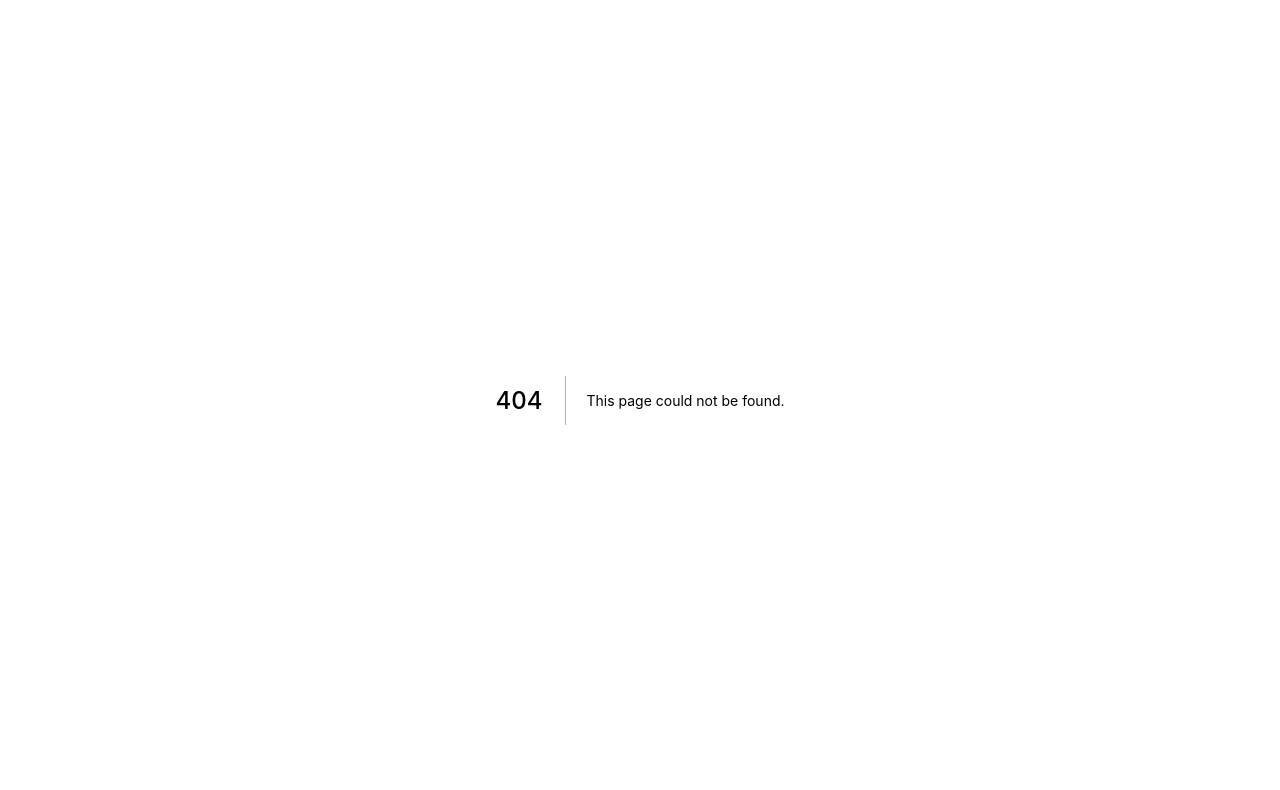
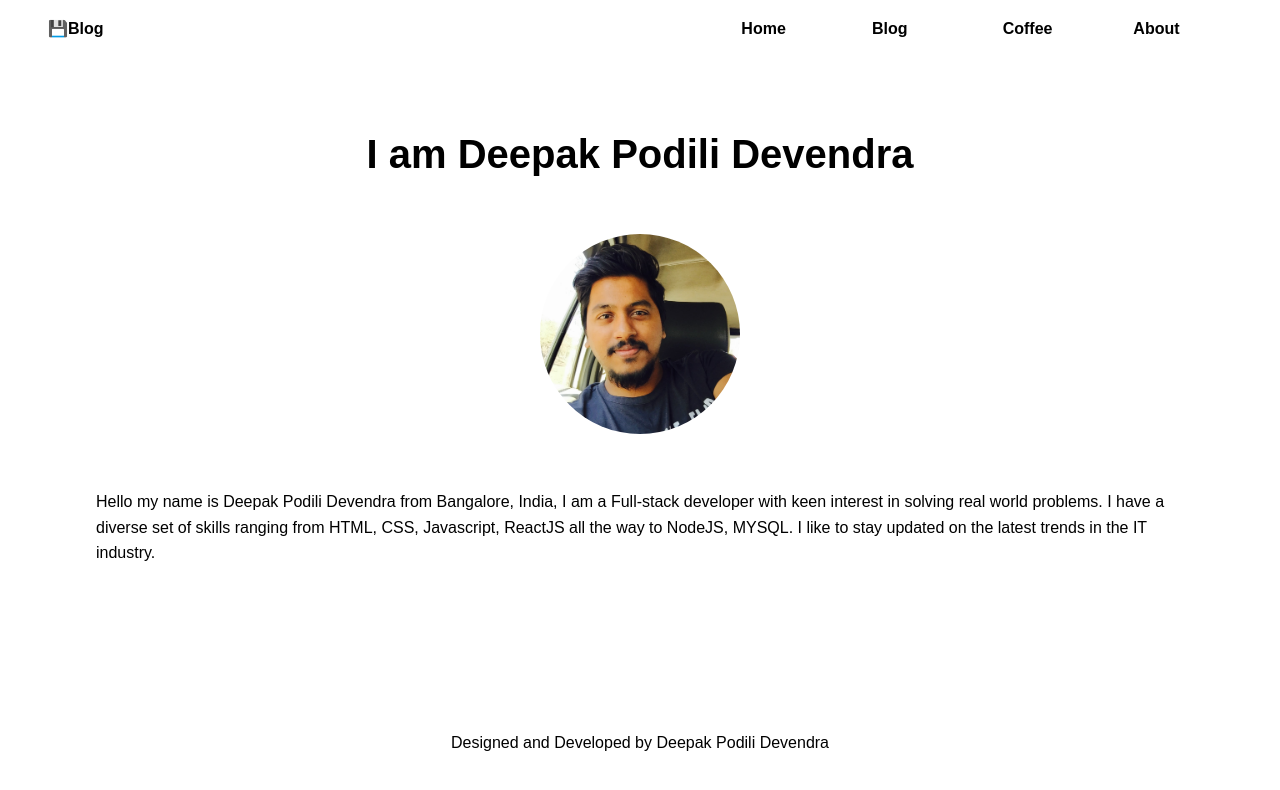
Before and after one commit to odin47/blog-deepak, a Next.js app: page /about in a window 1280 px wide. Before the commit this address had no page. Shown: the top 790 px of the page. Built offline with nearby package versions, Linux system fonts and the light colour scheme.

Commit message:
Created About page
1.) Created About page
2.) Used css clamp function for overall fontsize
3.) Added ArticleList component in blog page

```diff
--- a/components/Intro/Intro.module.scss
+++ b/components/Intro/Intro.module.scss
@@ -2,7 +2,6 @@
 @import 'styles/variables';
 
 .container {
-	padding-top: 3rem;
 	max-width: 60em;
 	@include flex($direction: column, $align: center);
 	.childContainer {
--- /dev/null
+++ b/pages/about.js
@@ -0,0 +1,22 @@
+import Layout from 'components/Layout';
+import Avatar from 'components/Avatar';
+
+const About = () => {
+    return (
+        <Layout>
+            <div className={'mainContainer'}>
+                <div className={'vcenter'}>
+                    <h1>I am Deepak Podili Devendra</h1>
+                </div>
+                <div className={'topMargin3'}>
+                    <Avatar />
+                </div>
+                <p className={'topMargin3'}>
+                    Hello my name is Deepak Podili Devendra from Bangalore, India, I am a Full-stack developer with keen interest in solving real world problems. I have a diverse set of skills ranging from HTML, CSS, Javascript, ReactJS all the way to NodeJS, MYSQL. I like to stay updated on the latest trends in the IT industry.
+                </p>
+            </div>
+        </Layout>
+    )
+}
+
+export default About;
--- a/styles/global.scss
+++ b/styles/global.scss
@@ -4,6 +4,7 @@
 	box-sizing: border-box;
 	padding: 0;
 	margin: 0;
+	font-size: clamp(16px, 1vw, 24px);
 }
 html,
 body {
@@ -37,6 +38,10 @@ body {
 		margin-top: 5rem;
 	}
 
+	.topMargin3 {
+		margin-top: 3rem;
+	}
+
 	.vcenter {
 		text-align: center;
 	}
@@ -44,6 +49,7 @@ body {
 	.mainContainer {
 		width: $mainWidth;
 		margin: 0 auto;
+		margin-top: 4rem;
 	}
 
 	.center {
```
Also changed, not shown: pages/blog.js (+6 -2 lines).
